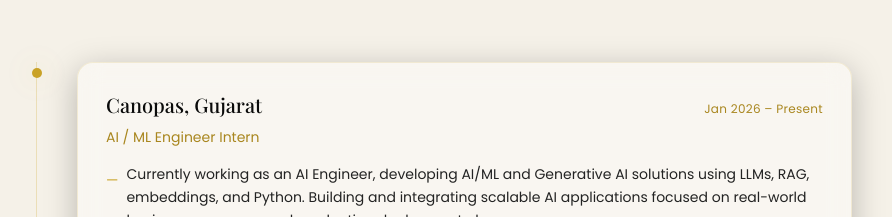
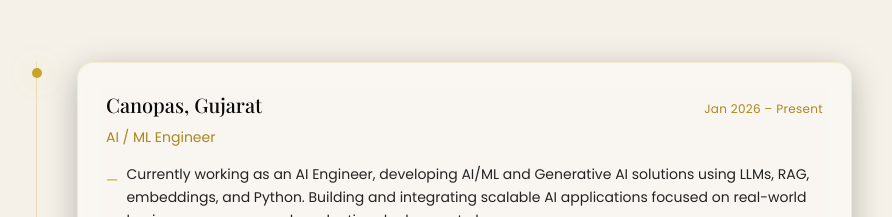
Before and after one commit to Lvgs3033/Dhvani-portfolio, a React (Vite) app: page / in a window 1280 px wide. Shown: the part 2900-3117 px from the top of the page, without its empty margins (196-1088 px from the left). Built offline with nearby package versions, Linux system fonts and the light colour scheme; a web font is replaced by a local one.

Commit message:
Update role description for AI/ML Engineer position

```diff
--- a/src/data/portfolioData.ts
+++ b/src/data/portfolioData.ts
@@ -195,7 +195,7 @@
 
   {
   company: "Canopas, Gujarat",
-  role: { en: "AI / ML Engineer Intern", de: "Praktikantin als KI-/ML-Ingenieurin", fr: "Stagiaire Ingénieure IA / ML" } as Bilingual,
+  role: {en: "AI / ML Engineer", de: "Praktikantin im Bereich KI-/ML-Engineering", fr: "Stagiaire ingénieure en IA / ML" } as Bilingual,
   duration: "Jan 2026 – Present",
   logo: "",
   points: [
```
